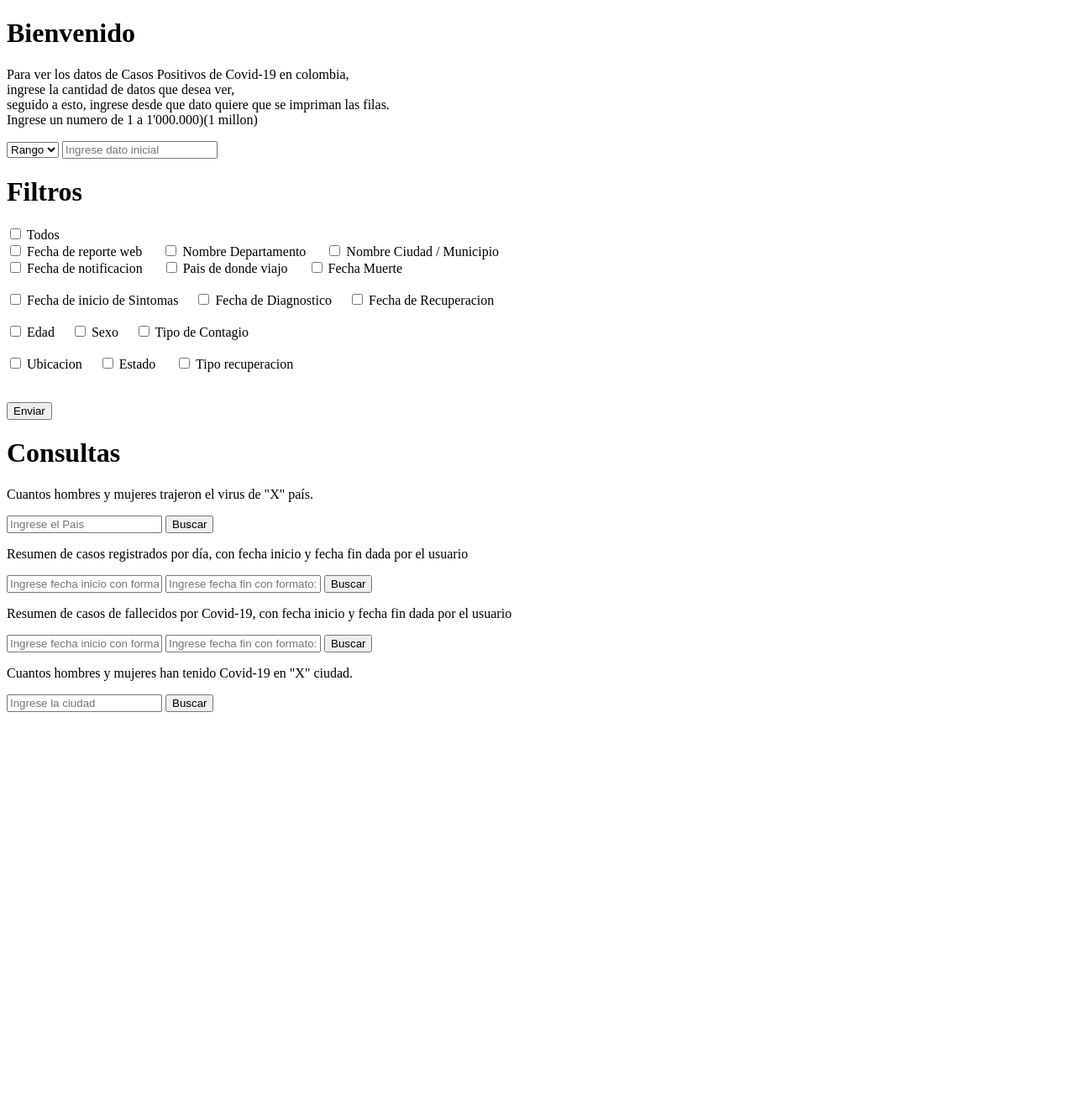
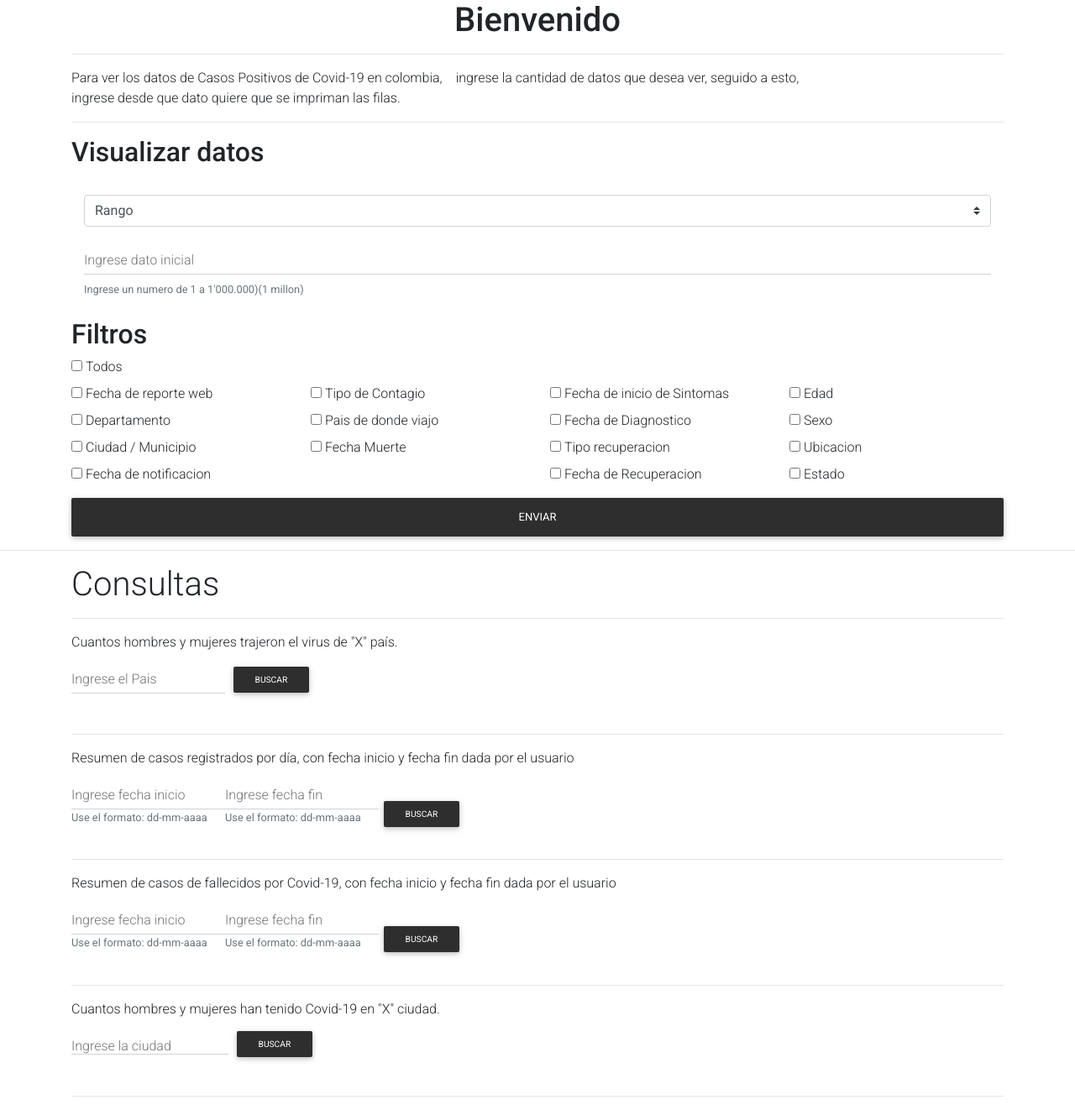
Before and after one commit to SagLara/Ciencia-de-Datos, a Flask app: page / in a window 1280 px wide. Shown: the whole page at 84% size. Before the commit the page ends 848 px from the top, so only its background shows below. Run offline with Flask 2, Linux system fonts and the light colour scheme; parts of the project's set-up code (start-up, migrations or seed data) failed here and were passed over; some libraries are stand-ins or nearby versions.

Commit message:
Actualizacion con vista mejorada

```diff
--- a/reto 1/app.py
+++ b/reto 1/app.py
@@ -15,7 +15,7 @@ client = Socrata("www.datos.gov.co", None)
 
 # First 1000000 results, returned as JSON from API / converted to Python list of
 # dictionaries by sodapy.
-results = client.get("gt2j-8ykr", limit=1000000)
+results = client.get("gt2j-8ykr", limit=1200000) #12000000
 
 # Convert to pandas DataFrame
 results_df = pd.DataFrame.from_records(results)
@@ -27,6 +27,7 @@ results_df['sexo']=results_df['sexo'].str.upper()
 results_df['fecha_reporte_web'] = results_df['fecha_reporte_web'].apply(dateutil.parser.parse)
 casos_muertos=results_df[results_df['estado']=='Fallecido']
 casos_muertos['fecha_muerte'] = casos_muertos.loc[:,'fecha_muerte'].apply(dateutil.parser.parse)
+
 def resultVirusPais(dataframe, pais):
   importados=dataframe[dataframe['fuente_tipo_contagio']=='Importado']
   up=pais.upper()
@@ -50,6 +51,7 @@ def resultMuertosPorDia(results_df,inicio,fin):
   result=resultadosDia.groupby('fecha_muerte',as_index=False)['departamento'].count()
   resultado=result.rename(columns={'fecha_muerte': 'fecha muerte','departamento': 'Fallecidos'})
   return resultado
+
 def resultVirusCiudad(dataframe, ciudad):
   up=ciudad.upper()
   result=dataframe[dataframe['ciudad_municipio_nom']==up]
@@ -118,13 +120,15 @@ def view_consult_pais():
 def view_consult_fecha():
     inicio= request.form.get("inicio")
     fin = request.form.get("fin")
+    print("CONSULT: ",inicio," HASTA:",fin)
     res= resultCasosPorDia(results_df,str(inicio),str(fin))
     result= pd.DataFrame(res)
-    #print("CONSULT: ",dato," HASTA:",rango)
+
     #view = results_df.loc[int(dato):int(rango),:]
     #table=df.to_html(header="true", table_id="table")
     #return render_template("dataframe.html",nombre=nombre,table=table)
     return result.to_html(header="true", table_id="table")
+
 @app.route("/consulta 3", methods=["POST"])
 def view_consult_muertos():
     inicio= request.form.get("inicio")
@@ -136,6 +140,7 @@ def view_consult_muertos():
     #table=df.to_html(header="true", table_id="table")
     #return render_template("dataframe.html",nombre=nombre,table=table)
     return result.to_html(header="true", table_id="table")
+
 @app.route("/consulta 4", methods=["POST"])
 def view_consult_ciudad():
     ciudad = request.form.get("ciudad")
@@ -146,6 +151,7 @@ def view_consult_ciudad():
     #table=df.to_html(header="true", table_id="table")
     #return render_template("consulta-1.html",pais=pais)
     return result.to_html(header="true", table_id="table")
+
 if __name__ == "__main__":
     app.run(debug=True, port= 5000)
 
--- a/reto 1/templates/index.html
+++ b/reto 1/templates/index.html
@@ -1,15 +1,20 @@
 {% extends "layout.html" %} {% block body%}
-<h1>Bienvenido</h1>
+<div class="container">
+    <h1 class="text-center"><strong>Bienvenido</strong></h1>
+    <hr>
+    <p>
+        Para ver los datos de Casos Positivos de Covid-19 en colombia, &ensp; ingrese la cantidad de datos que desea ver, seguido a esto,
+        <br> ingrese desde que dato quiere que se impriman las filas.
+    </p>
+    <hr>
+</div>
 
-<p>
-    Para ver los datos de Casos Positivos de Covid-19 en colombia,
-    <br> ingrese la cantidad de datos que desea ver,
-    <br> seguido a esto, ingrese desde que dato quiere que se impriman las filas.
-    <br> Ingrese un numero de 1 a 1'000.000)(1 millon)
-</p>
+<div class="container">
+    <form action="{{ url_for('view_df') }} " method="POST">
+        <h2><strong>Visualizar datos</strong></h2>
 
-<form action="{{ url_for('view_df') }} " method="POST">
-    <select class="custom-select" name="opcion">
+        <div class="container-sm">
+            <select class="custom-select mdb-select md-form colorful-select dropdown-primary" name="opcion">
                 <option selected>Rango</option>
                 <option value="1">1</option>
                 <option value="5">5</option>
@@ -23,45 +28,62 @@
                 <option value="500">500</option>
                 <option value="1000">1000</option>
             </select>
-    <input type="texto" name="dato" placeholder="Ingrese dato inicial"><br>
 
-    <h1>Filtros</h1>
+            <div class="md-form mb-4 mt-n2">
+                <input type="text" id="dato" name="dato" class="form-control">
+                <label for="dato">Ingrese dato inicial</label>
+                <small class="form-text text-muted">Ingrese un numero de 1 a 1'000.000)(1 millon)</small>
+            </div>
+        </div>
+
+
+        <h2><strong>Filtros</strong></h2>
 
         <input type="checkbox" name="filtros" value="all">
         <label for="fil_all"> Todos</label><br>
 
-    <div class="row">
+        <div class="row mb-2">
 
             <div class="col">
-            <input type="checkbox" name="filtros" value="fecha_reporte_web"> Fecha de reporte web &emsp;
-            <input type="checkbox" name="filtros" value="departamento_nom"> Nombre Departamento &emsp;
-            <input type="checkbox" name="filtros" value="ciudad_municipio_nom"> Nombre Ciudad / Municipio &emsp; <br>
+                <input type="checkbox" name="filtros" value="fecha_reporte_web">
+                <label for="f_notificacion"> Fecha de reporte web </label><br>
 
+                <input type="checkbox" name="filtros" value="departamento_nom">
+                <label for="f_notificacion"> Departamento</label> <br>
+
+                <input type="checkbox" name="filtros" value="ciudad_municipio_nom">
+                <label for="f_notificacion"> Ciudad / Municipio</label> <br>
+
+                <input type="checkbox" name="filtros" value="fecha_de_notificaci_n">
+                <label for="f_notificacion"> Fecha de notificacion </label><br>
             </div>
 
             <div class="col">
 
-            <input type="checkbox" name="filtros" value="fecha_de_notificaci_n">
-            <label for="f_notificacion"> Fecha de notificacion </label>&emsp;
+                <input type="checkbox" name="filtros" value="fuente_tipo_contagio">
+                <label for="vehicle1"> Tipo de Contagio</label><br>
 
                 <input type="checkbox" name="filtros" value="pais_viajo_1_nom">
-            <label for="vehicle1"> Pais de donde viajo</label> &emsp;
+                <label for="vehicle1"> Pais de donde viajo</label><br>
 
                 <input type="checkbox" name="filtros" value="fecha_muerte">
-            <label for="vehicle3"> Fecha Muerte</label><br>&emsp;
+                <label for="vehicle3"> Fecha Muerte</label><br>
 
             </div>
 
             <div class="col">
 
                 <input type="checkbox" name="filtros" value="fecha_inicio_sintomas">
-            <label for="vehicle1"> Fecha de inicio de Sintomas</label>&emsp;
+                <label for="vehicle1"> Fecha de inicio de Sintomas</label> <br>
 
                 <input type="checkbox" name="filtros" value="fecha_diagnostico">
-            <label for="vehicle1"> Fecha de Diagnostico</label>&emsp;
+                <label for="vehicle1"> Fecha de Diagnostico</label> <br>
+
+                <input type="checkbox" name="filtros" value="tipo_recuperacion">
+                <label for="vehicle1"> Tipo recuperacion</label><br>
 
                 <input type="checkbox" name="filtros" value="fecha_recuperado">
-            <label for="vehicle1"> Fecha de Recuperacion</label><br>&emsp;
+                <label for="vehicle1"> Fecha de Recuperacion</label><br>
 
             </div>
 
@@ -69,80 +91,100 @@
             <div class="col">
 
                 <input type="checkbox" name="filtros" value="edad">
-            <label for="vehicle1"> Edad</label>&emsp;
+                <label for="vehicle1"> Edad</label><br>
 
                 <input type="checkbox" name="filtros" value="sexo">
-            <label for="vehicle1"> Sexo</label>&emsp;
-
-            <input type="checkbox" name="filtros" value="fuente_tipo_contagio">
-            <label for="vehicle1"> Tipo de Contagio</label><br>&emsp;
-
-        </div>
-
-        <div class="col">
+                <label for="vehicle1"> Sexo</label><br>
 
                 <input type="checkbox" name="filtros" value="ubicacion">
-            <label for="vehicle1"> Ubicacion</label>&emsp;
+                <label for="vehicle1"> Ubicacion</label><br>
 
                 <input type="checkbox" name="filtros" value="estado">
-            <label for="vehicle1"> Estado</label> &emsp;
+                <label for="vehicle1"> Estado</label> <br>
 
-            <input type="checkbox" name="filtros" value="tipo_recuperacion">
-            <label for="vehicle1"> Tipo recuperacion</label><br> <br> &emsp;
+
+
             </div>
 
 
         </div>
 
+        <button class="btn btn-elegant btn-block mb-2">Enviar</button>
+
+    </form>
+</div>
+<hr>
+<div class="container">
 
 
-
-
-
-
-
-
-
-
-    <button>Enviar</button>
-</form>
-
-<h1>Consultas</h1>
-
+    <strong><h1>Consultas</h1></strong>
+    <hr>
     <p>
         Cuantos hombres y mujeres trajeron el virus de "X" país.
     </p>
 
-<form action="{{ url_for('view_consult_pais') }} " method="POST">
-    <input type="texto" name="pais" placeholder="Ingrese el Pais">
-    <button>Buscar</button>
+    <form class="form-inline" action="{{ url_for('view_consult_pais') }} " method="POST">
+        <div class="md-form mb-4 mt-n2">
+            <input type="text" id="pais" name="pais" class="form-control">
+            <label for="pais">Ingrese el Pais</label>
+            <button class="btn btn-elegant btn-sm">Buscar</button>
+        </div>
+
     </form>
+    <hr>
     <p>
         Resumen de casos registrados por día, con fecha inicio y fecha fin dada por el usuario
     </p>
 
-<form action="{{ url_for('view_consult_fecha') }} " method="POST">
-    <input type="texto" name="inicio" placeholder="Ingrese fecha inicio con formato: dd-mm-aaaa">
-    <input type="texto" name="fin" placeholder="Ingrese fecha fin con formato: dd-mm-aaaa">
-    <button>Buscar</button>
+    <form class="form-inline" action="{{ url_for('view_consult_fecha') }} " method="POST">
+        <div class="md-form mb-4 mt-n2">
+            <input class="form-control" type="text" id="inicio" name="inicio">
+            <label for="inicio">Ingrese fecha inicio</label>
+            <small class="form-text text-muted mt-n2">Use el formato: dd-mm-aaaa</small>
+            <!-- button class="btn btn-elegant btn-sm">Buscar</button> -->
+        </div>
+        <div class="md-form mb-4 mt-n2">
+            <input class="form-control" type="text" id="fin" name="fin">
+            <label for="fin">Ingrese fecha fin</label>
+            <small class="form-text text-muted mt-n2">Use el formato: dd-mm-aaaa</small>
+        </div>
+        <button class="btn btn-elegant btn-sm">Buscar</button>
+
     </form>
+    <hr>
     <p>
         Resumen de casos de fallecidos por Covid-19, con fecha inicio y fecha fin dada por el usuario
     </p>
 
-<form action="{{ url_for('view_consult_muertos') }} " method="POST">
-    <input type="texto" name="inicio" placeholder="Ingrese fecha inicio con formato: dd-mm-aaaa">
-    <input type="texto" name="fin" placeholder="Ingrese fecha fin con formato: dd-mm-aaaa">
-    <button>Buscar</button>
+    <form class="form-inline" action="{{ url_for('view_consult_muertos') }} " method="POST">
+        <div class="md-form mb-4 mt-n2">
+            <input class="form-control" type="text" id="inicio2" name="inicio">
+            <label for="inicio2">Ingrese fecha inicio</label>
+            <small class="form-text text-muted mt-n2">Use el formato: dd-mm-aaaa</small>
+            <!-- button class="btn btn-elegant btn-sm">Buscar</button> -->
+        </div>
+        <div class="md-form mb-4 mt-n2">
+            <input class="form-control" type="text" id="fin2" name="fin">
+            <label for="fin2">Ingrese fecha fin</label>
+            <small class="form-text text-muted mt-n2">Use el formato: dd-mm-aaaa</small>
+        </div>
+        <button class="btn btn-elegant btn-sm">Buscar</button>
     </form>
+    <hr>
     <p>
         Cuantos hombres y mujeres han tenido Covid-19 en "X" ciudad.
     </p>
 
-<form action="{{ url_for('view_consult_ciudad') }} " method="POST">
-    <input type="texto" name="ciudad" placeholder="Ingrese la ciudad">
-    <button>Buscar</button>
+    <form class="form-inline" action="{{ url_for('view_consult_ciudad') }} " method="POST">
+        <div class="md-form mb-4 mt-n2">
+            <input type="text" id="ciudad" name="ciudad">
+            <label for="ciudad">Ingrese la ciudad</label>
+            <button class="btn btn-elegant btn-sm">Buscar</button>
+        </div>
     </form>
+
+    <hr>
+</div>
 
 {% endblock %}
 
--- a/reto 1/templates/layout.html
+++ b/reto 1/templates/layout.html
@@ -4,7 +4,18 @@
 <head>
     <meta charset="UTF-8">
     <meta name="viewport" content="width=device-width, initial-scale=1.0">
-    <title>App</title>
+    <title>Datos COVID-19 CO</title>
+
+    <!-- Font Awesome -->
+    <link rel="stylesheet" href="https://use.fontawesome.com/releases/v5.8.2/css/all.css">
+    <!-- Google Fonts -->
+    <link rel="stylesheet" href="https://fonts.googleapis.com/css?family=Roboto:300,400,500,700&display=swap">
+    <!-- Bootstrap core CSS -->
+    <link href="https://cdnjs.cloudflare.com/ajax/libs/twitter-bootstrap/4.5.0/css/bootstrap.min.css" rel="stylesheet">
+    <!-- Material Design Bootstrap -->
+    <link href="https://cdnjs.cloudflare.com/ajax/libs/mdbootstrap/4.19.1/css/mdb.min.css" rel="stylesheet">
+
+
 </head>
 
 <body>
@@ -12,6 +23,15 @@
     {% block body %} {% endblock %}
 
 
+    <!-- JQuery -->
+    <script type="text/javascript" src="https://cdnjs.cloudflare.com/ajax/libs/jquery/3.5.1/jquery.min.js"></script>
+    <!-- Bootstrap tooltips -->
+    <script type="text/javascript" src="https://cdnjs.cloudflare.com/ajax/libs/popper.js/1.14.4/umd/popper.min.js"></script>
+    <!-- Bootstrap core JavaScript -->
+    <script type="text/javascript" src="https://cdnjs.cloudflare.com/ajax/libs/twitter-bootstrap/4.5.0/js/bootstrap.min.js"></script>
+    <!-- MDB core JavaScript -->
+    <script type="text/javascript" src="https://cdnjs.cloudflare.com/ajax/libs/mdbootstrap/4.19.1/js/mdb.min.js"></script>
+
 </body>
 
 </html>
```
Also changed, not shown: reto 1/templates/styles.css (added, +16 -0 lines). Lines whose indentation alone changed are shown as unchanged.
